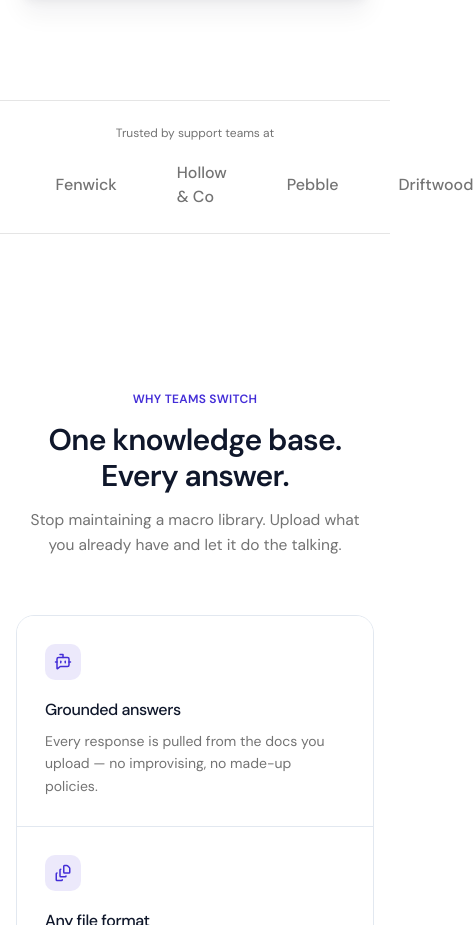
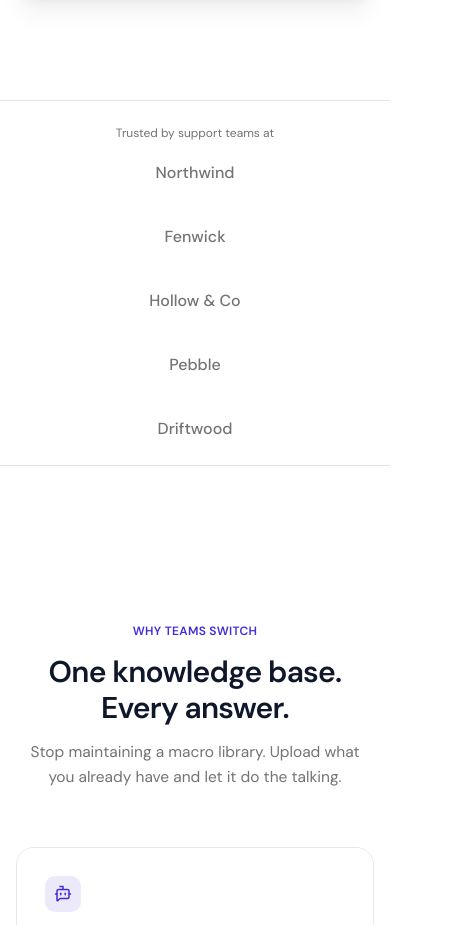
Before and after one commit to nhmnazmul22/AICustomerSupportAssistant, a Next.js app: page / in a window 390 px wide. Shown: the part 883-1808 px from the top of the page, 473 px wide, since content can reach past the window. Built offline with nearby package versions, Linux system fonts and the light colour scheme.

Commit message:
refactor TrustedCompany component layout for improved structure and responsiveness

```diff
--- a/components/pages/Home/TrustedCompany/TrustedCompany.tsx
+++ b/components/pages/Home/TrustedCompany/TrustedCompany.tsx
@@ -5,11 +5,11 @@ const TrustedCompany = () => {
   return (
     <div className="border-y border-border py-2">
       <Container>
-        <div className="">
+        <div className="max-w-2xl mx-auto">
           <span className="block text-center text-xs text-muted-foreground">
             Trusted by support teams at
           </span>
-          <div className="mt-5 flex items-center justify-center gap-15">
+          <div className="mt-5 grid  sm:grid-cols-3 md:grid-cols-5 gap-10 text-center">
             <span className="text-md font-medium text-muted-foreground duration-200 hover:text-slate-800 dark:hover:text-slate-200">
               Northwind
             </span>
```
